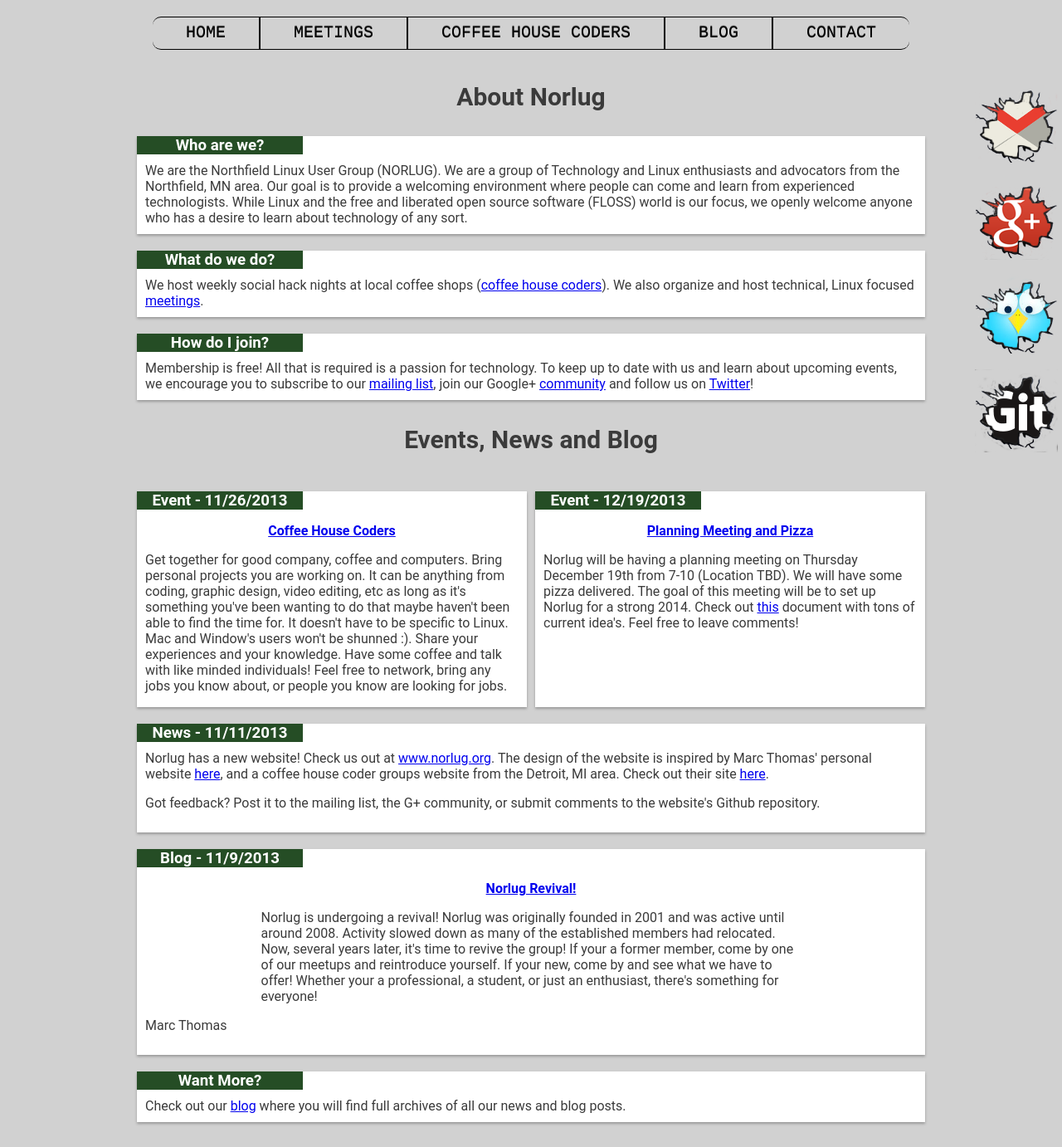
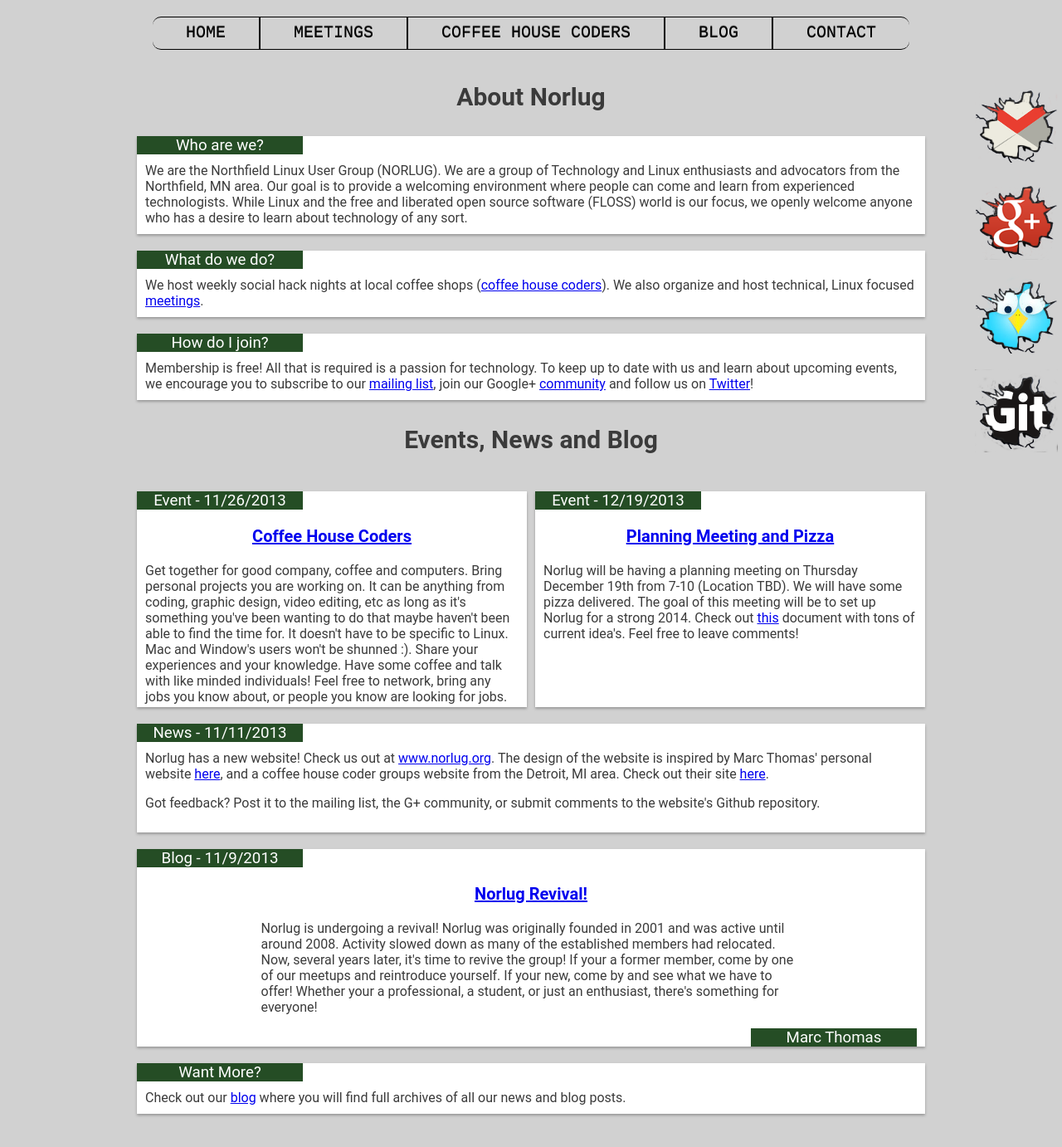
Before and after one commit to norlug/norlug.github.io, a Jekyll site: the page built from index.html, in a window 1280 px wide. Shown: the whole page at 83% size. Built offline with Jekyll 4.4.1, drawn with Linux system fonts in a browser that asks for light colours.

Commit message:
Modified home page blog styling.

```diff
--- a/css/StyleSheetMain.css
+++ b/css/StyleSheetMain.css
@@ -150,6 +150,7 @@ header{
 }
 
 .postTitle{
+	font-size: 30pt;
 	text-align: center;
 	margin: 0px 250px;
 }
@@ -159,7 +160,7 @@ header{
 	font-size: 16px;
 }
 
-.meta{
+.date{
 	text-align: center;
 	margin: 0px 250px;
 }
@@ -167,12 +168,6 @@ header{
 .post{
 	text-align: left;
 	margin: 0% 15%;
-}
-
-.blogMapsImg img{
-	border: 2px solid black;
-	margin: 3%;
-
 }
 
 .centeredImageNoBorder img{
@@ -231,6 +226,16 @@ header{
     text-align: center;
     width: 200px;
     margin: -10px 0px 10px -10px;
+    font-weight: normal;
+}
+
+.cardFooter{
+	font-size: 14pt;
+    background-color: rgb(37, 77, 37);
+    color: rgb(255, 255, 255);
+    text-align: center;
+    width: 200px;
+    margin: 0px 0px -10px 730px;
 }
 
 .Address{
@@ -253,7 +258,7 @@ header{
 .welcomePageBlogTitle{
 	text-align: center;
 	font-weight: bold;
-	font-size: 20	px;
+	font-size: 15pt;
 }
 
 /***************************************
```
